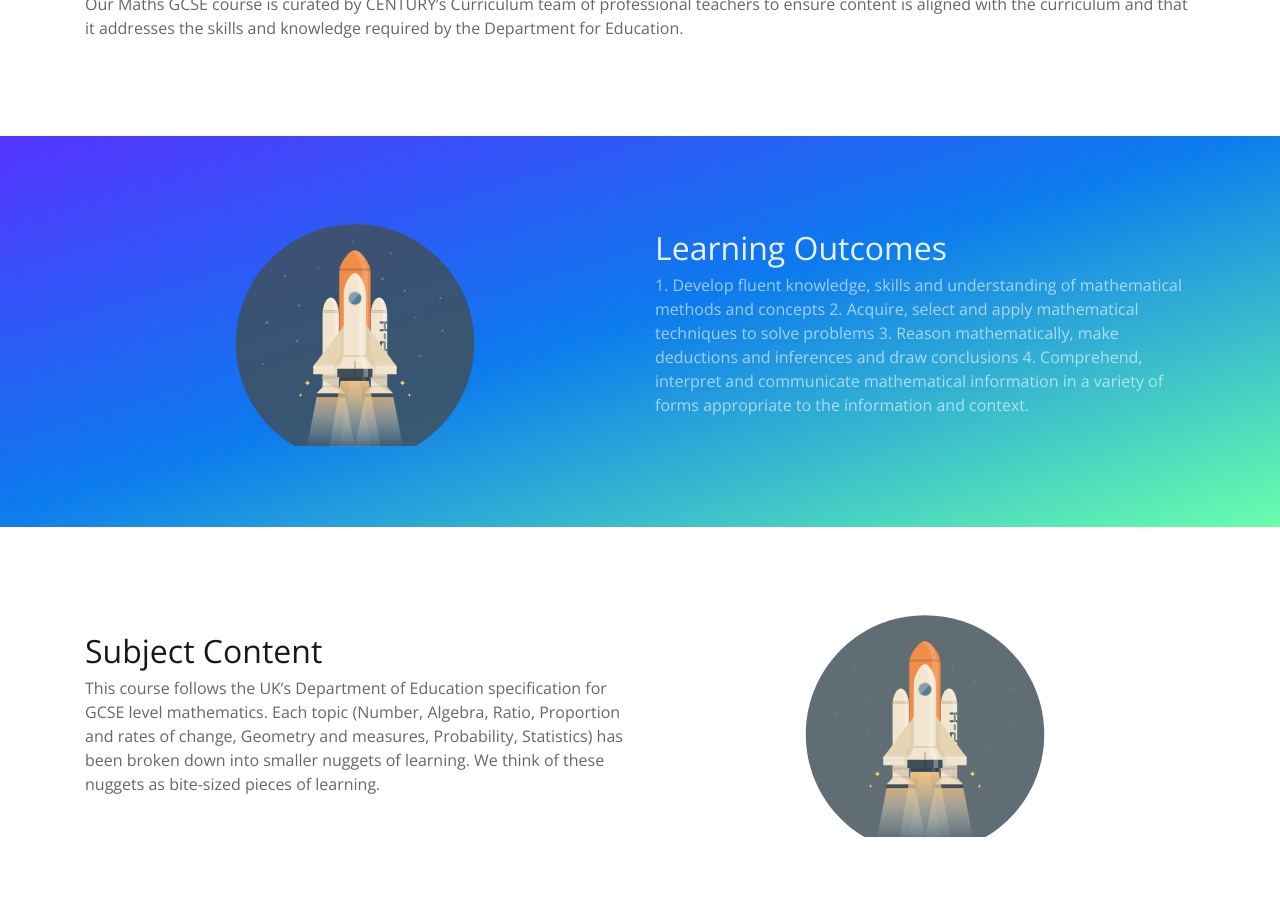
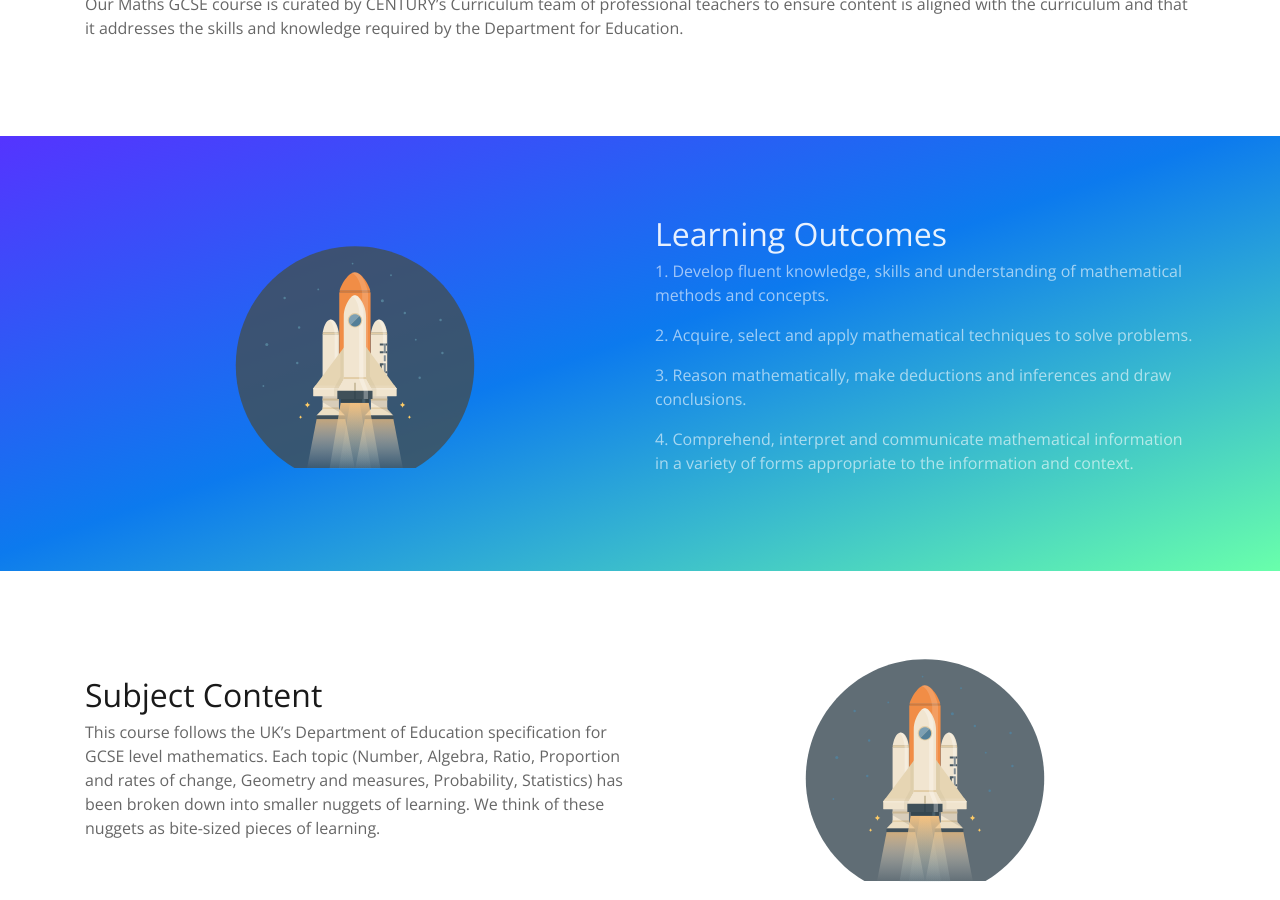
Before and after one commit to story-ai/story-ai.github.io, a Jekyll site: the page built from maths.md, in a window 1280 px wide and 900 px high, scrolled down 651 px. Built offline with Jekyll 4.4.1, drawn with Linux system fonts in a browser that asks for light colours.

```diff
--- a/maths.md
+++ b/maths.md
@@ -24,13 +24,14 @@ parts:
       text:
         - >-
           1. Develop fluent knowledge, skills and understanding of mathematical
-          methods and concepts
-
-          2. Acquire, select and apply mathematical techniques to solve problems
-
+          methods and concepts.
+        - >-
+          2. Acquire, select and apply mathematical techniques to solve
+          problems.
+        - >-
           3. Reason mathematically, make deductions and inferences and draw
-          conclusions
-
+          conclusions.
+        - >-
           4. Comprehend, interpret and communicate mathematical information in a
           variety of forms appropriate to the information and context.
       image:
@@ -43,7 +44,11 @@ parts:
       header: Subject Content
       text:
         - >-
-          This course follows the UK’s Department of Education specification for GCSE level mathematics.  Each topic (Number, Algebra, Ratio, Proportion and rates of change, Geometry and measures, Probability, Statistics) has been broken down into smaller nuggets of learning. We think of these nuggets as bite-sized pieces of learning.
+          This course follows the UK’s Department of Education specification for
+          GCSE level mathematics.  Each topic (Number, Algebra, Ratio,
+          Proportion and rates of change, Geometry and measures, Probability,
+          Statistics) has been broken down into smaller nuggets of learning. We
+          think of these nuggets as bite-sized pieces of learning.
       image:
         alignment: right
         url: /img/Rocket.svg
```
